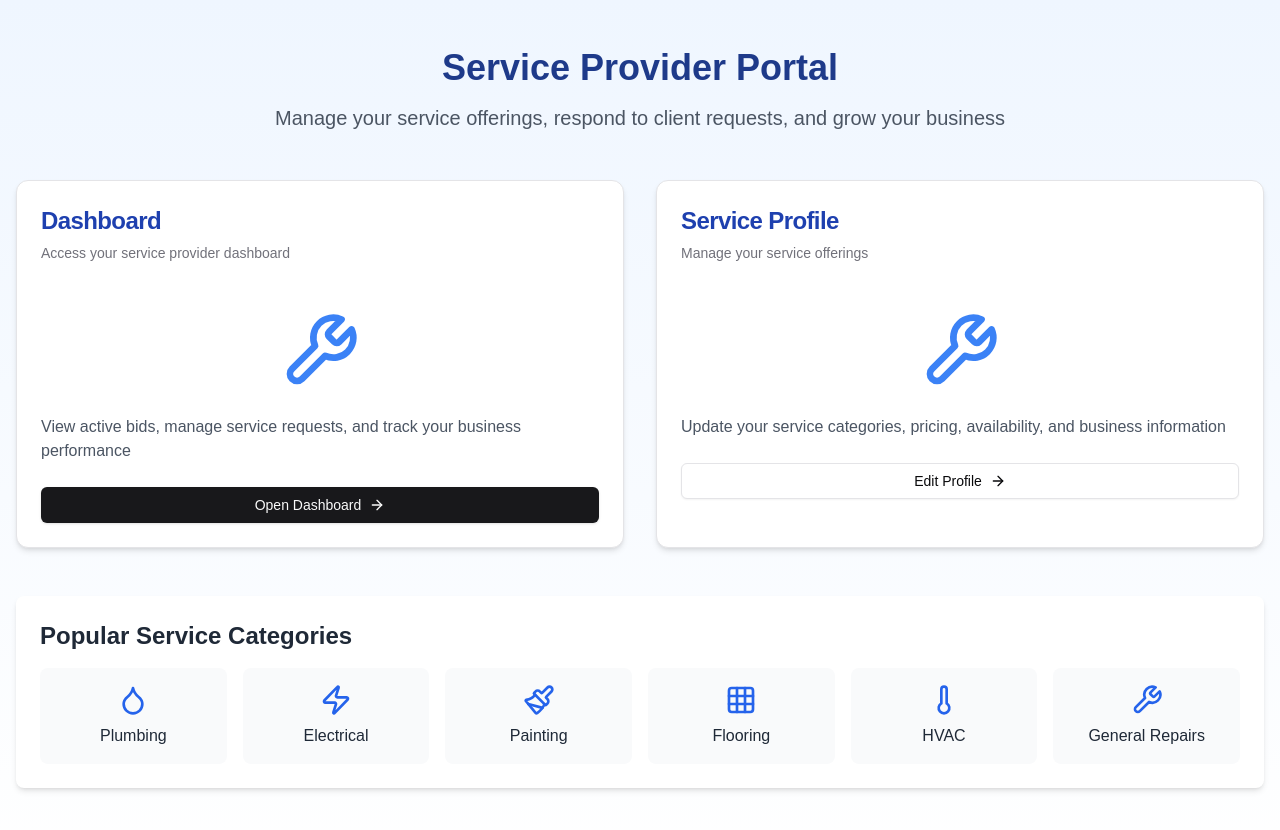
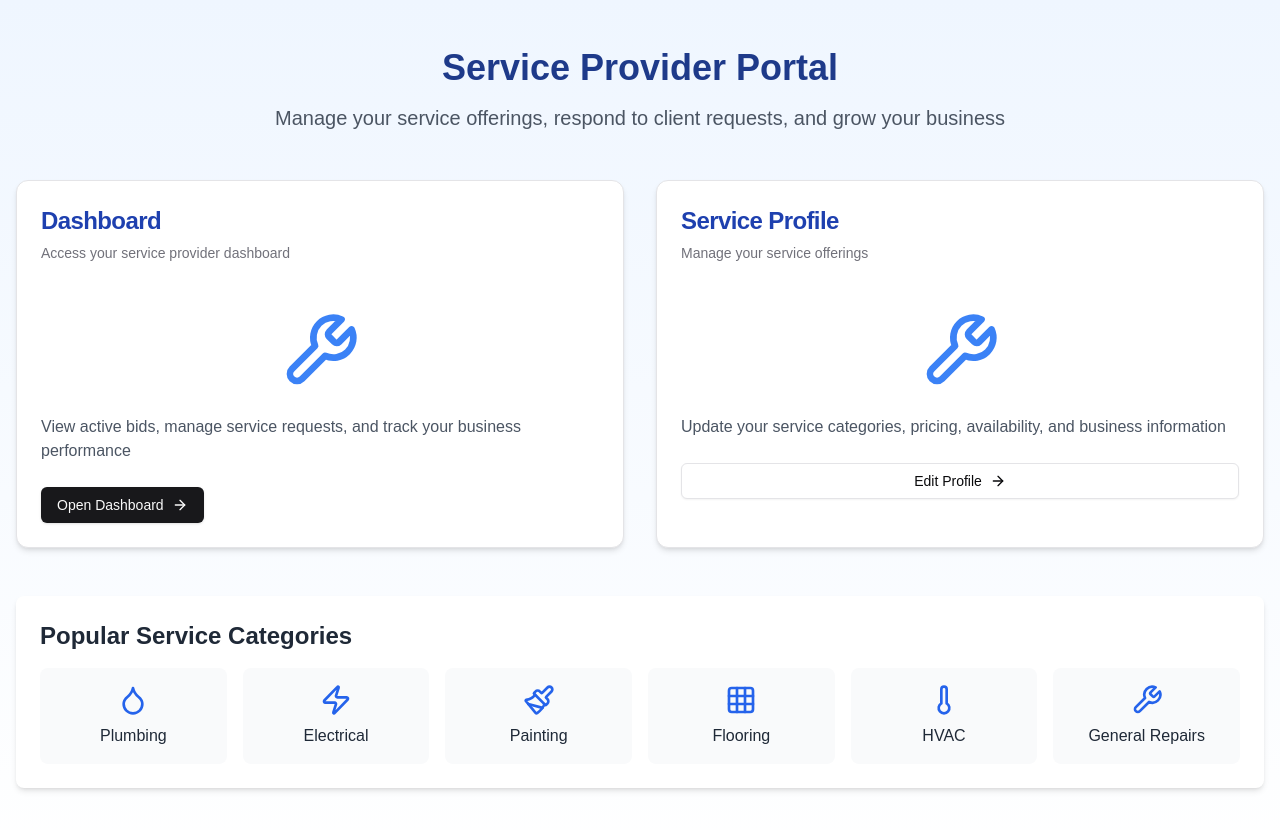
Before and after one commit to Hubit85/HubitApp, a Next.js app: page /service-provider in a window 1280 px wide. Shown: the top 830 px of the page. Built offline with nearby package versions, Linux system fonts and the light colour scheme.

Commit message:
refactor(layout): Finalize Header component optimizations

```diff
--- a/src/pages/index.tsx
+++ b/src/pages/index.tsx
@@ -54,14 +54,15 @@ export default function Home() {
                 Log In
               </Button>
             </Link>
+            <Link href='/service-provider' passHref>
               <Button
                 size='lg'
                 variant='secondary'
                 className='text-lg px-8 py-6'
-              onClick={handleServiceProviderClick}
               >
                 Service Provider
               </Button>
+            </Link>
           </div>
         </div>
       </main>
--- a/src/pages/service-provider/index.tsx
+++ b/src/pages/service-provider/index.tsx
@@ -1,10 +1,10 @@
-
 import React from "react";
 import Head from "next/head";
 import { useRouter } from "next/router";
 import { Button } from "@/components/ui/button";
 import { Card, CardContent, CardDescription, CardFooter, CardHeader, CardTitle } from "@/components/ui/card";
 import { Wrench, ArrowRight, Zap, Paintbrush, Grid, Droplet, Thermometer } from "lucide-react";
+import Link from 'next/link';
 
 export default function ServiceProviderHome() {
   const router = useRouter();
@@ -44,12 +44,13 @@ export default function ServiceProviderHome() {
                 </p>
               </CardContent>
               <CardFooter>
-                <Button
-                  className="w-full flex items-center justify-center gap-2"
-                  onClick={handleDashboardClick}
-                >
-                  Open Dashboard <ArrowRight className="h-4 w-4" />
-                </Button>
+                <Link href='/service-provider/dashboard' passHref>
+                  <Button
+                    className="w-full flex items-center justify-center gap-2"
+                  >
+                    Open Dashboard <ArrowRight className="h-4 w-4" />
+                  </Button>
+                </Link>
               </CardFooter>
             </Card>
 
```
Lines whose indentation alone changed are shown as unchanged.
